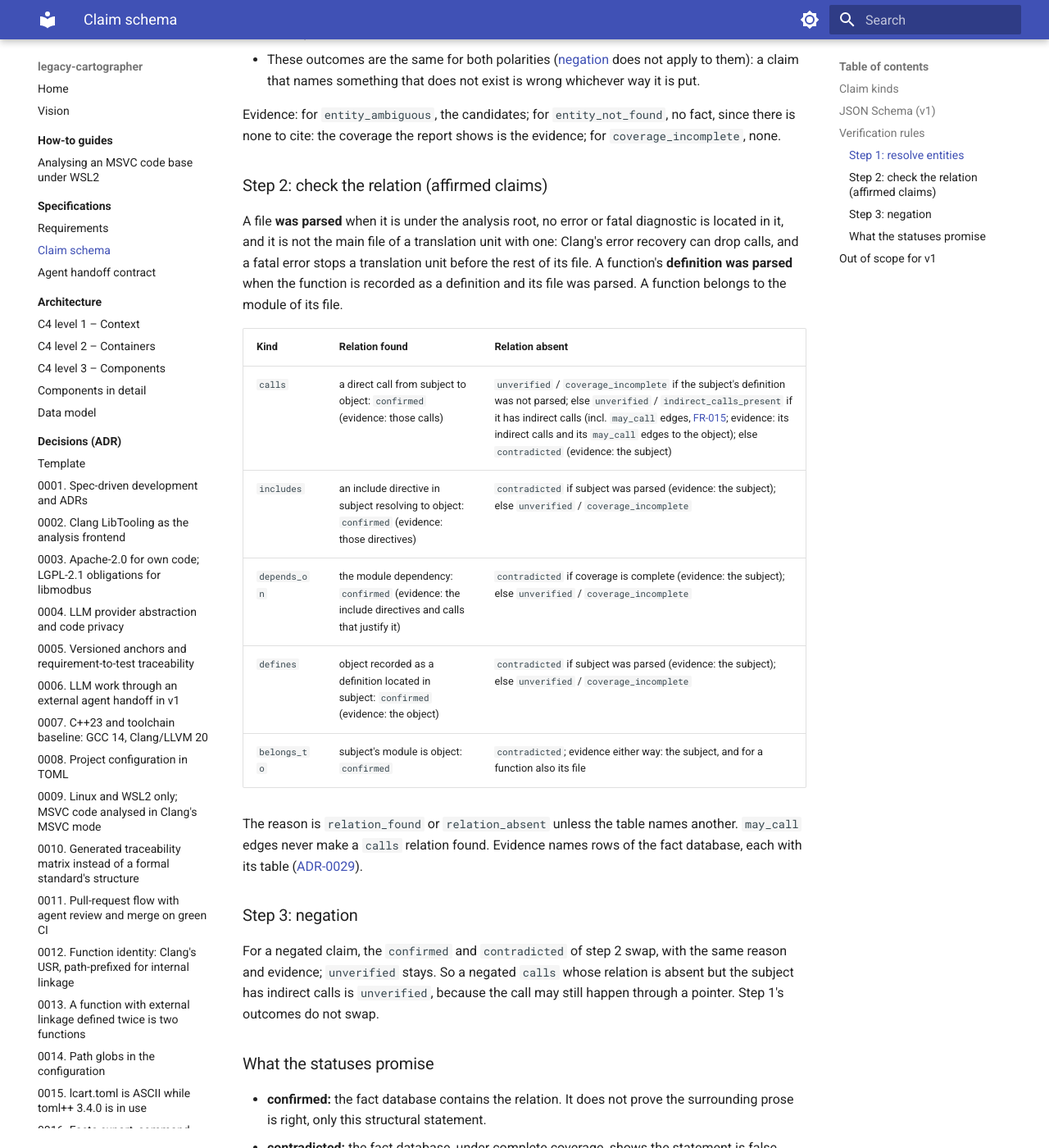
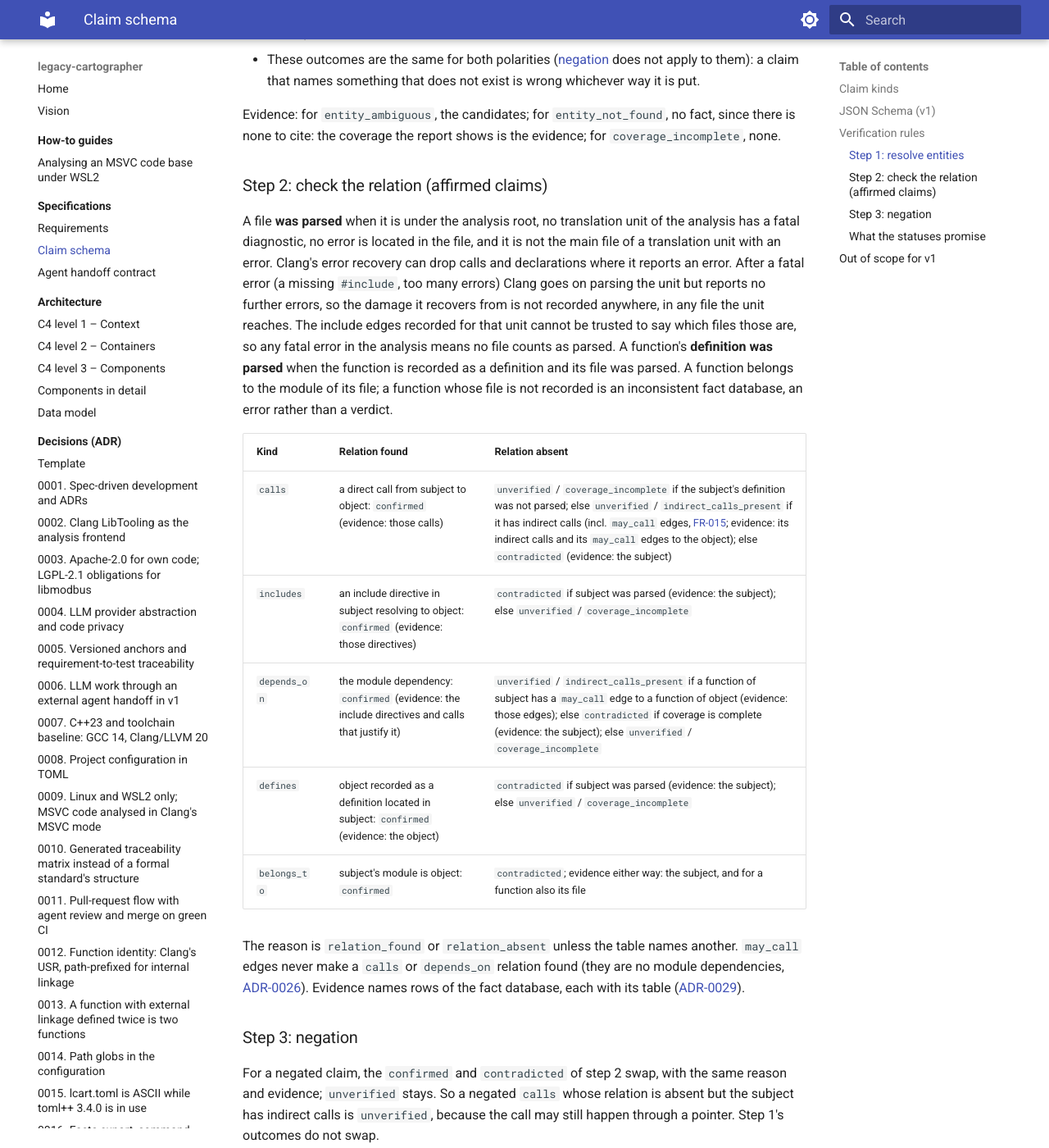
Before and after one commit to Tomek52/legacy-cartographer, an MkDocs documentation site: the page built from docs/specs/claim-schema.md, in a window 1280 px wide and 1400 px high, scrolled down 3143 px. Shown: the whole window at 82% size. Built offline with MkDocs 1.6.1 and Material for MkDocs 9.7.7, drawn with Linux system fonts in a browser that asks for light colours.

Commit message:
docs(specs): no file counts as parsed after a fatal error
Review of B-27 found a false `confirmed`: after a fatal error Clang goes
on parsing without reporting errors, and drops calls while it recovers,
in any file the unit reaches. Relation rules v2 (new in this pull
request, so amended without another bump) now say that any fatal error
in the analysis means no file counts as parsed, and drop the wrong claim
that a fatal error stops the unit; following recorded include edges was
not chosen because the failed unit's edges cannot be trusted either.

Also: a `depends_on` reached only through may_call edges is unverified /
indirect_calls_present; a function whose file is not recorded is an
error. The verification rules section is bumped to v2 (its sub-rules
changed) and FR-010's link follows. The open question about code the
analysis never saw now covers excluded and unlisted units too.

Evidence references: ADR-0029.

Backlog: B-27

Co-Authored-By: Claude Opus 5.5 <noreply@anthropic.com>
Claude-Session: https://claude.ai/code/session_01Sn6UD6WxmmXBAgKToBQUdD

```diff
--- a/docs/specs/claim-schema.md
+++ b/docs/specs/claim-schema.md
@@ -111,7 +111,7 @@ Example:
 (Function names taken from libmodbus v3.2.0 `src/modbus.c`; whether the call
 is direct is for the verifier to decide.)
 
-## <a id="claim-verification-rules-v1"></a>Verification rules
+## <a id="claim-verification-rules-v2"></a>Verification rules
 
 Verification is a pure function of the claim and the fact database. It is
 deterministic and needs no LLM.
@@ -151,23 +151,32 @@ evidence; for `coverage_incomplete`, none.
 
 ### <a id="claim-relation-rules-v2"></a>Step 2: check the relation (affirmed claims)
 
-A file **was parsed** when it is under the analysis root, no error or fatal
-diagnostic is located in it, and it is not the main file of a translation
-unit with one: Clang's error recovery can drop calls, and a fatal error
-stops a translation unit before the rest of its file. A function's
-**definition was parsed** when the function is recorded as a definition and
-its file was parsed. A function belongs to the module of its file.
+A file **was parsed** when it is under the analysis root, no translation
+unit of the analysis has a fatal diagnostic, no error is located in the
+file, and it is not the main file of a translation unit with an error.
+Clang's error recovery can drop calls and declarations where it reports an
+error. After a fatal error (a missing `#include`, too many errors) Clang
+goes on parsing the unit but reports no further errors, so the damage it
+recovers from is not recorded anywhere, in any file the unit reaches. The
+include edges recorded for that unit cannot be trusted to say which files
+those are, so any fatal error in the analysis means no file counts as
+parsed. A function's **definition was parsed** when the function is recorded
+as a definition and its file was parsed. A function belongs to the module of
+its file; a function whose file is not recorded is an inconsistent fact
+database, an error rather than a verdict.
 
 | Kind | Relation found | Relation absent |
 |---|---|---|
 | `calls` | a direct call from subject to object: `confirmed` (evidence: those calls) | `unverified` / `coverage_incomplete` if the subject's definition was not parsed; else `unverified` / `indirect_calls_present` if it has indirect calls (incl. `may_call` edges, [FR-015](requirements.md#fr015-resolve-function-pointer-tables-v1); evidence: its indirect calls and its `may_call` edges to the object); else `contradicted` (evidence: the subject) |
 | `includes` | an include directive in subject resolving to object: `confirmed` (evidence: those directives) | `contradicted` if subject was parsed (evidence: the subject); else `unverified` / `coverage_incomplete` |
-| `depends_on` | the module dependency: `confirmed` (evidence: the include directives and calls that justify it) | `contradicted` if coverage is complete (evidence: the subject); else `unverified` / `coverage_incomplete` |
+| `depends_on` | the module dependency: `confirmed` (evidence: the include directives and calls that justify it) | `unverified` / `indirect_calls_present` if a function of subject has a `may_call` edge to a function of object (evidence: those edges); else `contradicted` if coverage is complete (evidence: the subject); else `unverified` / `coverage_incomplete` |
 | `defines` | object recorded as a definition located in subject: `confirmed` (evidence: the object) | `contradicted` if subject was parsed (evidence: the subject); else `unverified` / `coverage_incomplete` |
 | `belongs_to` | subject's module is object: `confirmed` | `contradicted`; evidence either way: the subject, and for a function also its file |
 
 The reason is `relation_found` or `relation_absent` unless the table names
-another. `may_call` edges never make a `calls` relation found. Evidence
+another. `may_call` edges never make a `calls` or `depends_on` relation
+found (they are no module dependencies,
+[ADR-0026](../adr/0026-may-call-edges-from-function-pointer-tables.md)). Evidence
 names rows of the fact database, each with its table
 ([ADR-0029](../adr/0029-verdict-evidence-names-its-fact-table.md)).
 
```
Also changed, not shown: docs/open-questions.md (+1 -1 lines), docs/plan/backlog.md (+11 -5 lines), docs/specs/requirements.md (+1 -1 lines).
